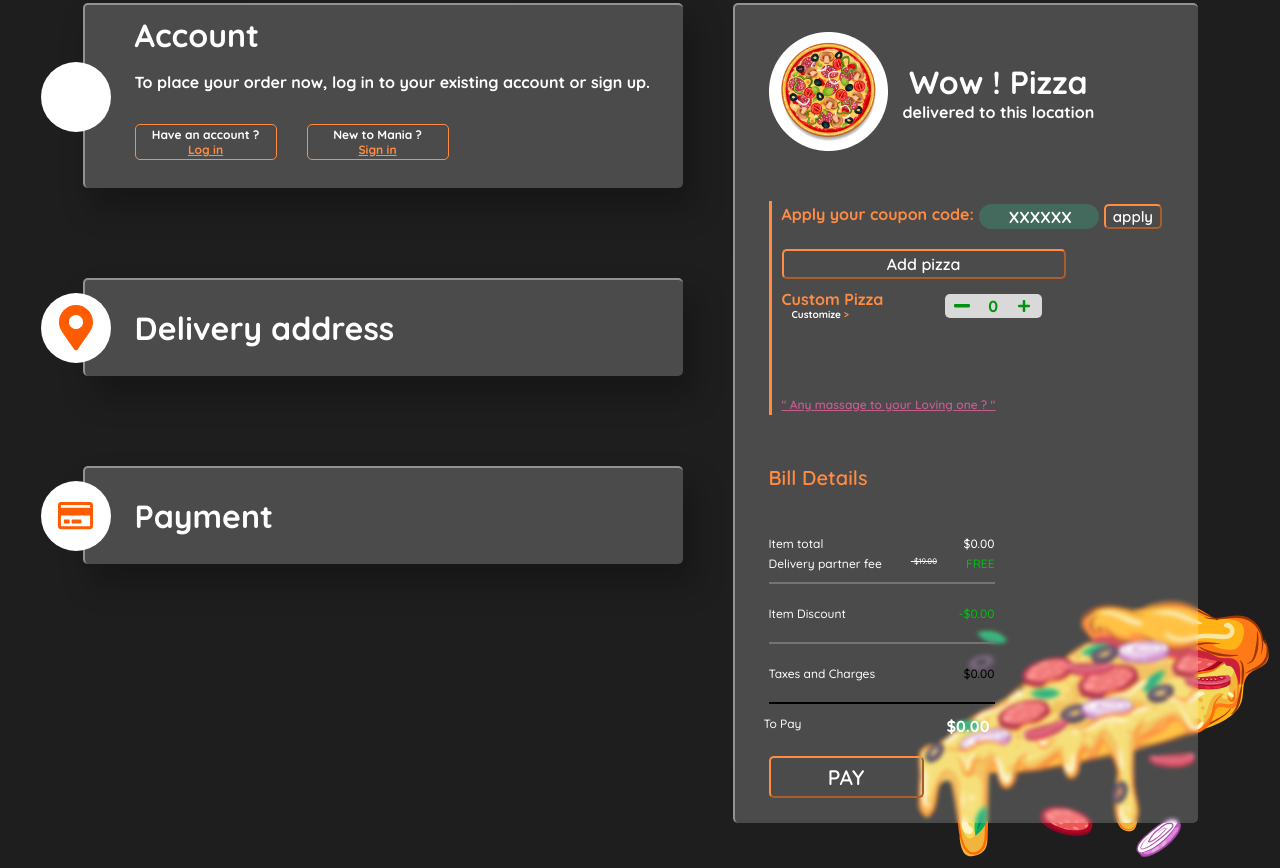
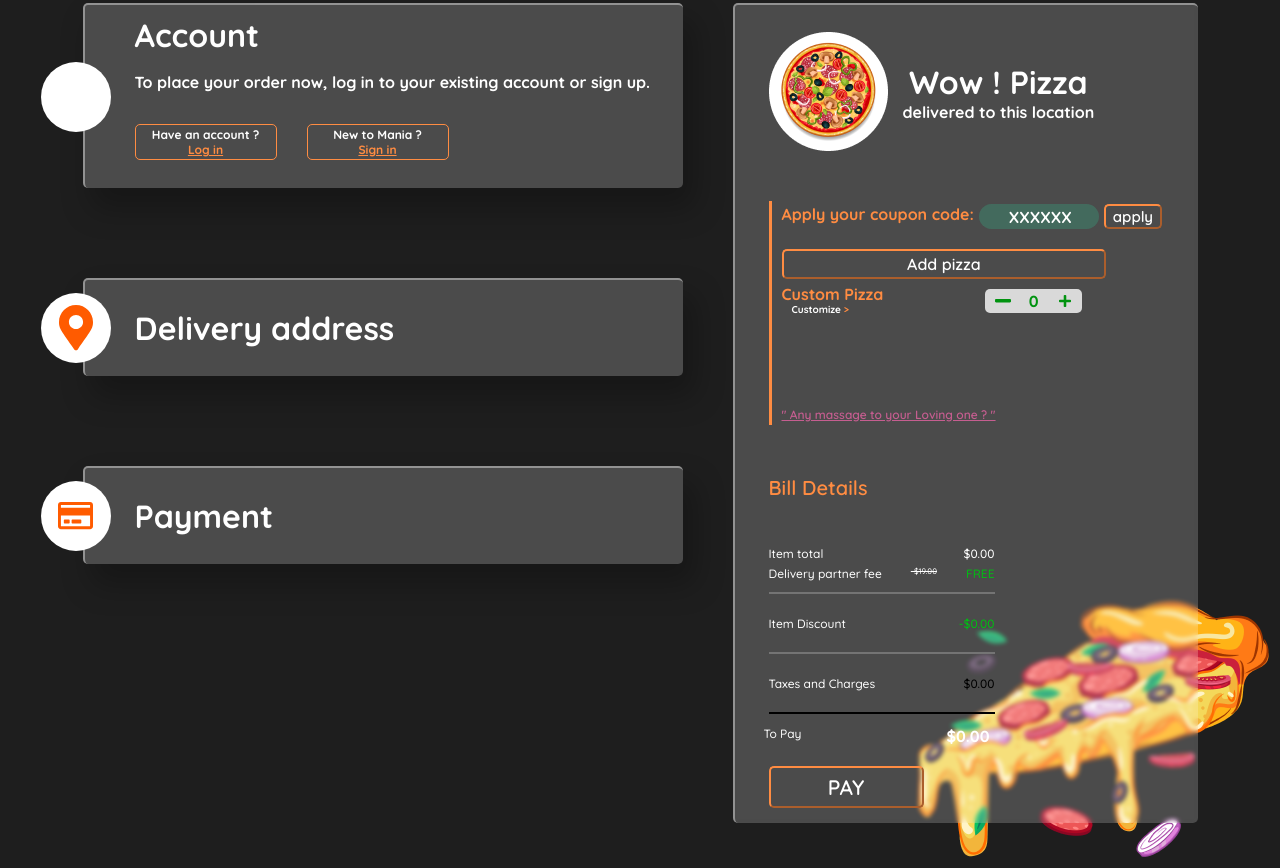
Before and after one commit to fxyxx/Pizza-Website, a website built with Vite: page index.html in a window 1280 px wide. Shown: the part 5309-6177 px from the top of the page. Built offline with nearby package versions, Linux system fonts and the light colour scheme; files whose address does not match are found by name; a web font is replaced by a local one; what micromodal would draw is missing.

Commit message:
bill size fix

```diff
--- a/src/styles/components/main/_take-order.scss
+++ b/src/styles/components/main/_take-order.scss
@@ -353,16 +353,17 @@
           }
         }
         .pizza-options__container {
-          height: 120px;
-          width: 70%;
+          height: 130px;
+          width: 80%;
           display: flex;
           flex-flow: column;
-          gap: 10px;
+          gap: 5px;
           overflow-y: auto;
 
           @media (max-width: 1250px) {
             height: 210px;
             width: 100%;
+            gap: 10px;
           }
         }
         .pizza-options {
@@ -489,7 +490,8 @@
 
               .customize__wrapper-standart {
                 position: fixed;
-                right: 300px;
+                right: 440px;
+                bottom: 100px;
                 display: flex;
                 background-color: rgba(131, 131, 131, 0.719);
                 backdrop-filter: blur(50px);
```
